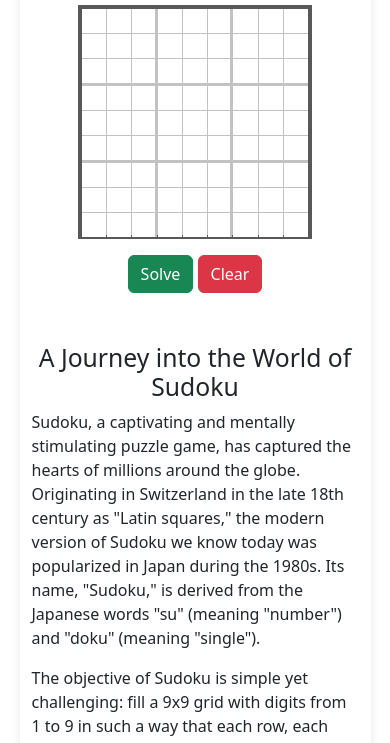
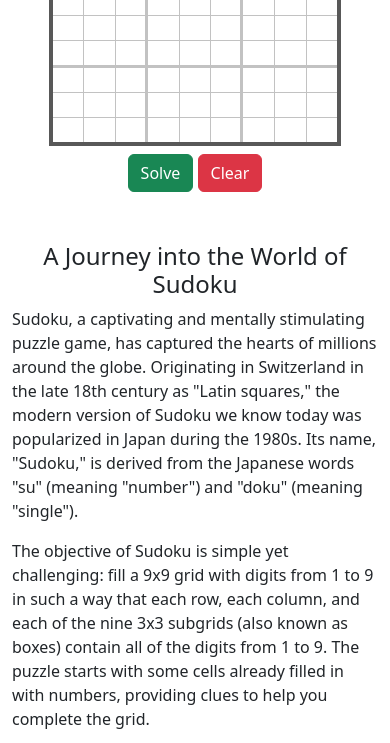
Before and after one commit to andy-buk/sudoku-solver, a plain HTML site: page index.html in a window 390 px wide. Shown: the part 275-1018 px from the top of the page. Drawn offline with nearby package versions, Linux system fonts and the light colour scheme.

Commit message:
Update sd.css

```diff
--- a/sd.css
+++ b/sd.css
@@ -102,9 +102,29 @@ input[type="number"]::-webkit-outer-spin-button {
   }
 }
 
-@media (max-width: 480px) {
+@media only screen and (max-width: 480px) {
+  body {
+    font-size: 16px;
+  }
   .container {
-    margin-top: 10rem;
+    margin-top: 100px;
+    padding: 1rem;
+    width: 90%;
+    max-width: 400px;
+    border-radius: 5px;
+    box-shadow: none;
+  }
+  #sudoku-grid {
+    width: 80%;
+    max-width: 300px;
+    height: auto;
+    margin-bottom: 0.5rem;
+  }
+  input {
+    font-size: 3.5vw;
+  }
+  .sudoku-info h2 {
+    font-size: 1.5rem;
   }
 }
 
```
